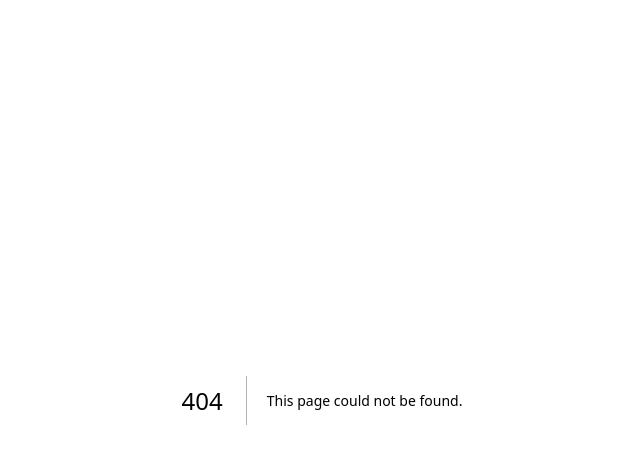
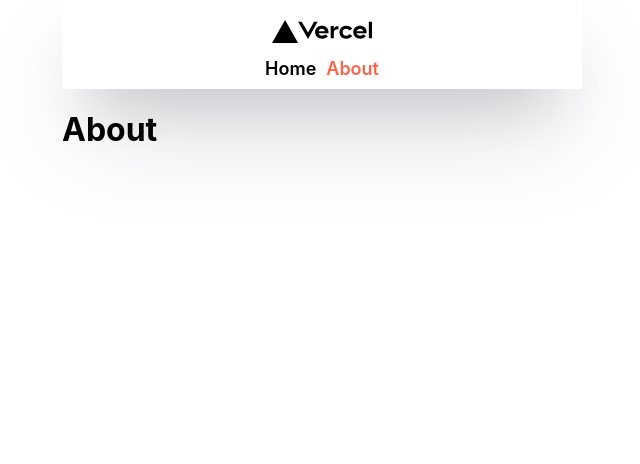
Before and after one commit to Sophie0527/nextjs-practice, a Next.js app: page /about in a window 1280 px wide. Before the commit this address had no page. Shown: the top 464 px of the page, without its empty margins (318-958 px from the left). Built offline with nearby package versions, Linux system fonts and the light colour scheme.

Commit message:
초기세팅, NavBar 생성

```diff
--- /dev/null
+++ b/components/Layout.js
@@ -0,0 +1,10 @@
+import NavBar from './NavBar';
+
+export default function Layout({ children }) {
+  return (
+    <>
+      <NavBar />
+      <div>{children}</div>
+    </>
+  );
+}
--- /dev/null
+++ b/components/NavBar.js
@@ -0,0 +1,47 @@
+import Link from 'next/link';
+import { useRouter } from 'next/router';
+
+export default function NavBar() {
+  const router = useRouter();
+
+  return (
+    <nav>
+      <img src="/vercel.svg" />
+      <div>
+        <Link href="/" legacyBehavior>
+          <a className={router.pathname === '/' ? 'active' : ''}>Home</a>
+        </Link>
+        <Link href="/about" legacyBehavior>
+          <a className={router.pathname === '/about' ? 'active' : ''}>About</a>
+        </Link>
+      </div>
+      <style jsx>{`
+        nav {
+          display: flex;
+          gap: 10px;
+          flex-direction: column;
+          align-items: center;
+          padding-top: 20px;
+          padding-bottom: 10px;
+          box-shadow: rgba(50, 50, 93, 0.25) 0px 50px 100px -20px,
+            rgba(0, 0, 0, 0.3) 0px 30px 60px -30px;
+        }
+        img {
+          max-width: 100px;
+          margin-bottom: 5px;
+        }
+        nav a {
+          font-weight: 600;
+          font-size: 18px;
+        }
+        .active {
+          color: tomato;
+        }
+        nav div {
+          display: flex;
+          gap: 10px;
+        }
+      `}</style>
+    </nav>
+  );
+}
--- /dev/null
+++ b/components/Seo.js
@@ -0,0 +1,9 @@
+import Head from 'next/head';
+
+export default function Seo({ title }) {
+  return (
+    <Head>
+      <title>{title} | Next Movies</title>
+    </Head>
+  );
+}
--- a/pages/_app.js
+++ b/pages/_app.js
@@ -1,5 +1,10 @@
-import '../styles/globals.css'
+import Layout from '../components/Layout';
+import '../styles/globals.css';
 
 export default function App({ Component, pageProps }) {
-  return <Component {...pageProps} />
+  return (
+    <Layout>
+      <Component {...pageProps} />
+    </Layout>
+  );
 }
--- a/pages/_document.js
+++ /dev/null
@@ -1,13 +0,0 @@
-import { Html, Head, Main, NextScript } from 'next/document'
-
-export default function Document() {
-  return (
-    <Html lang="en">
-      <Head />
-      <body>
-        <Main />
-        <NextScript />
-      </body>
-    </Html>
-  )
-}
--- /dev/null
+++ b/pages/about.js
@@ -0,0 +1,10 @@
+import Seo from '../components/Seo';
+
+export default function Patato() {
+  return (
+    <div>
+      <Seo title="about" />
+      <h1>About</h1>
+    </div>
+  );
+}
--- a/pages/api/hello.js
+++ /dev/null
@@ -1,5 +0,0 @@
-// Next.js API route support: https://nextjs.org/docs/api-routes/introduction
-
-export default function handler(req, res) {
-  res.status(200).json({ name: 'John Doe' })
-}
--- a/styles/globals.css
+++ b/styles/globals.css
@@ -1,107 +1,21 @@
-:root {
-  --max-width: 1100px;
-  --border-radius: 12px;
-  --font-mono: ui-monospace, Menlo, Monaco, 'Cascadia Mono', 'Segoe UI Mono',
-    'Roboto Mono', 'Oxygen Mono', 'Ubuntu Monospace', 'Source Code Pro',
-    'Fira Mono', 'Droid Sans Mono', 'Courier New', monospace;
-
-  --foreground-rgb: 0, 0, 0;
-  --background-start-rgb: 214, 219, 220;
-  --background-end-rgb: 255, 255, 255;
-
-  --primary-glow: conic-gradient(
-    from 180deg at 50% 50%,
-    #16abff33 0deg,
-    #0885ff33 55deg,
-    #54d6ff33 120deg,
-    #0071ff33 160deg,
-    transparent 360deg
-  );
-  --secondary-glow: radial-gradient(
-    rgba(255, 255, 255, 1),
-    rgba(255, 255, 255, 0)
-  );
-
-  --tile-start-rgb: 239, 245, 249;
-  --tile-end-rgb: 228, 232, 233;
-  --tile-border: conic-gradient(
-    #00000080,
-    #00000040,
-    #00000030,
-    #00000020,
-    #00000010,
-    #00000010,
-    #00000080
-  );
-
-  --callout-rgb: 238, 240, 241;
-  --callout-border-rgb: 172, 175, 176;
-  --card-rgb: 180, 185, 188;
-  --card-border-rgb: 131, 134, 135;
-}
-
-@media (prefers-color-scheme: dark) {
-  :root {
-    --foreground-rgb: 255, 255, 255;
-    --background-start-rgb: 0, 0, 0;
-    --background-end-rgb: 0, 0, 0;
-
-    --primary-glow: radial-gradient(rgba(1, 65, 255, 0.4), rgba(1, 65, 255, 0));
-    --secondary-glow: linear-gradient(
-      to bottom right,
-      rgba(1, 65, 255, 0),
-      rgba(1, 65, 255, 0),
-      rgba(1, 65, 255, 0.3)
-    );
-
-    --tile-start-rgb: 2, 13, 46;
-    --tile-end-rgb: 2, 5, 19;
-    --tile-border: conic-gradient(
-      #ffffff80,
-      #ffffff40,
-      #ffffff30,
-      #ffffff20,
-      #ffffff10,
-      #ffffff10,
-      #ffffff80
-    );
-
-    --callout-rgb: 20, 20, 20;
-    --callout-border-rgb: 108, 108, 108;
-    --card-rgb: 100, 100, 100;
-    --card-border-rgb: 200, 200, 200;
-  }
-}
-
-* {
-  box-sizing: border-box;
+html,
+body {
   padding: 0;
   margin: 0;
-}
-
-html,
-body {
-  max-width: 100vw;
-  overflow-x: hidden;
+  font-family: -apple-system, BlinkMacSystemFont, Segoe UI, Roboto, Oxygen,
+    Ubuntu, Cantarell, Fira Sans, Droid Sans, Helvetica Neue, sans-serif;
 }
 
 body {
-  color: rbg(--foreground-rgb);
-  background: linear-gradient(
-      to bottom,
-      transparent,
-      rgb(var(--background-end-rgb))
-    )
-    rgb(var(--background-start-rgb));
+  max-width: 520px;
+  width: 100%;
+  margin: 0 auto;
 }
 
 a {
   color: inherit;
   text-decoration: none;
 }
-
-@media (prefers-color-scheme: dark) {
-  html {
-    color-scheme: dark;
-  }
+* {
+  box-sizing: border-box;
 }
```
Also changed, not shown: pages/index.js (+6 -119 lines), 1 other file (tests, documents, lock files or other folders).
